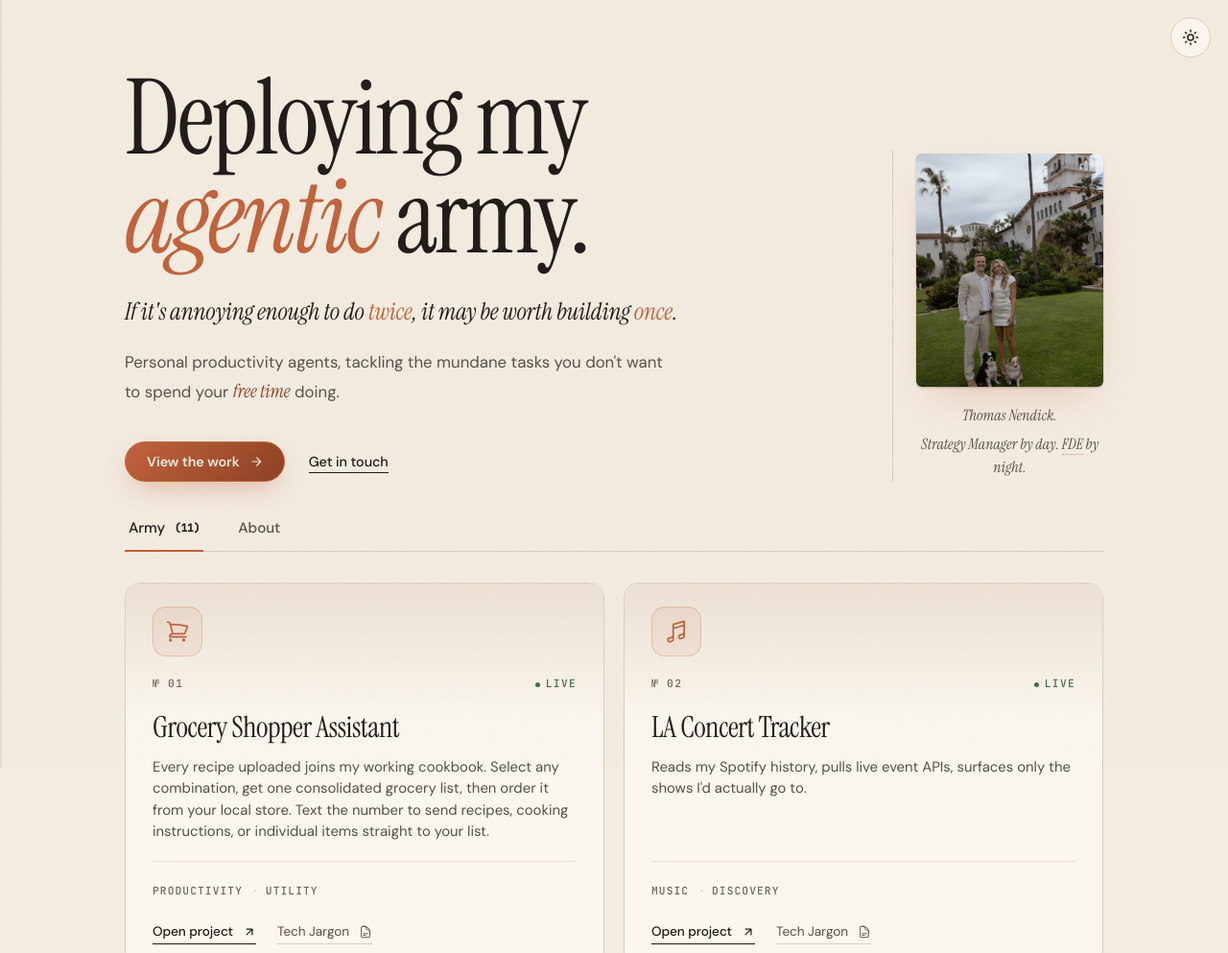
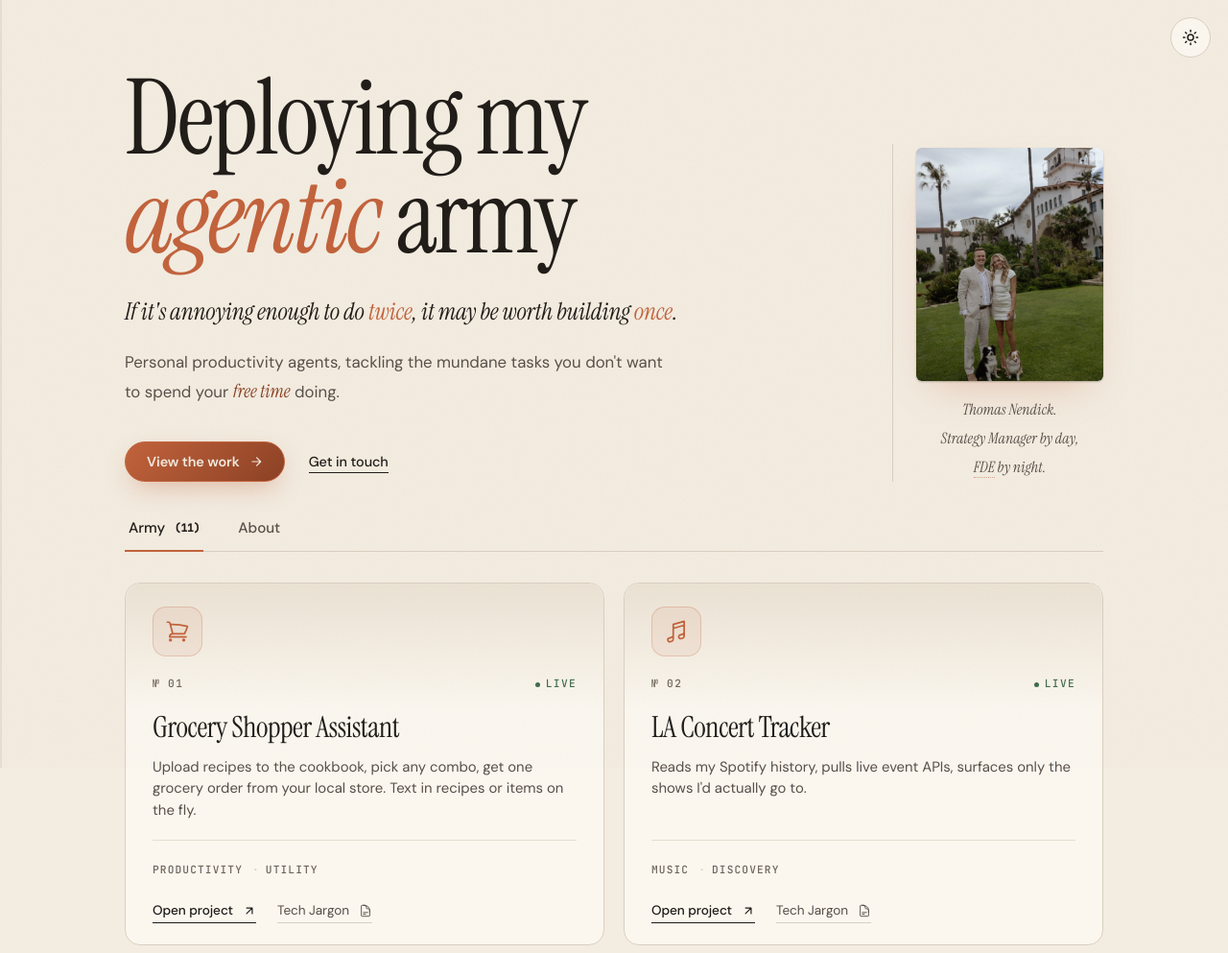
Before and after one commit to nendy55555/nendy55555.github.io, a plain HTML site: page index.html in a window 1280 px wide. Shown: the top 993 px of the page at 96% size. Drawn offline with Linux system fonts and the light colour scheme.

Commit message:
Hero polish: bio two-line + comma, shorter grocery desc, drop period on headline

```diff
--- a/index.html
+++ b/index.html
@@ -2252,7 +2252,7 @@
   <!-- ======================== HERO ======================== -->
   <header class="hero" id="top">
     <div>
-      <h1 class="hero-headline">Deploying my <em>agentic</em> army.</h1>
+      <h1 class="hero-headline">Deploying my <em>agentic</em> army</h1>
 
       <p class="hero-byline">If it's annoying enough to do <em>twice</em>, it may be worth building <em>once</em>.</p>
 
@@ -2273,7 +2273,8 @@
       </figure>
       <div class="hero-bio-text">
         <p>Thomas Nendick.</p>
-        <p>Strategy Manager by day. <span class="gloss gloss--inline" data-gloss="fde">FDE</span> by night.</p>
+        <p>Strategy Manager by day,</p>
+        <p><span class="gloss gloss--inline" data-gloss="fde">FDE</span> by night.</p>
       </div>
     </aside>
   </header>
@@ -2303,7 +2304,7 @@
           </div>
           <div class="project-info">
             <h2 class="project-name">Grocery Shopper Assistant</h2>
-            <p class="project-desc">Every recipe uploaded joins my working cookbook. Select any combination, get one consolidated grocery list, then order it from your local store. Text the number to send recipes, cooking instructions, or individual items straight to your list.</p>
+            <p class="project-desc">Upload recipes to the cookbook, pick any combo, get one grocery order from your local store. Text in recipes or items on the fly.</p>
             <div class="project-tags">
               <span class="tag">Productivity</span>
               <span class="tag">Utility</span>
```
